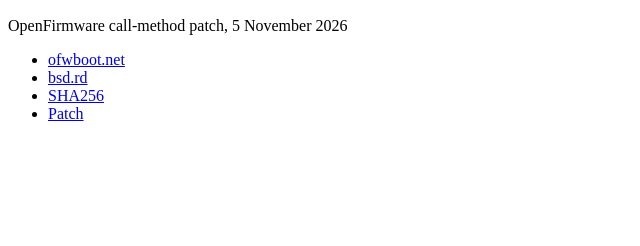
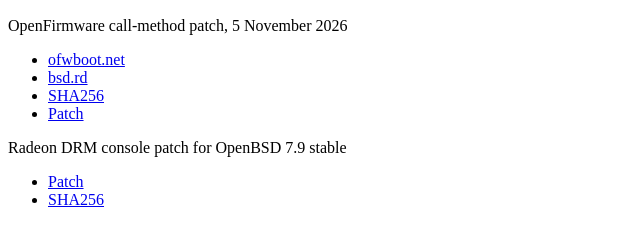
Before and after one commit to tbullock/comlore-downloads, a plain HTML site: page index.html in a window 1280 px wide. Shown: the part 110-356 px from the top of the page, without its empty margins (0-640 px from the left). Drawn offline with Linux system fonts and the light colour scheme.

Commit message:
Publish Radeon console patch for OpenBSD 7.9 stable

```diff
--- a/index.html
+++ b/index.html
@@ -15,5 +15,10 @@
 <li><a href="openfirmware/20261105/SHA256">SHA256</a></li>
 <li><a href="openfirmware/20261105/openfirmware.diff">Patch</a></li>
 </ul>
+<p>Radeon DRM console patch for OpenBSD 7.9 stable</p>
+<ul>
+<li><a href="radeon/7.9/sparc64-radeon-console-7.9-stable.patch">Patch</a></li>
+<li><a href="radeon/7.9/SHA256">SHA256</a></li>
+</ul>
 </body>
 </html>
```
Also changed, not shown: 2 other files.
